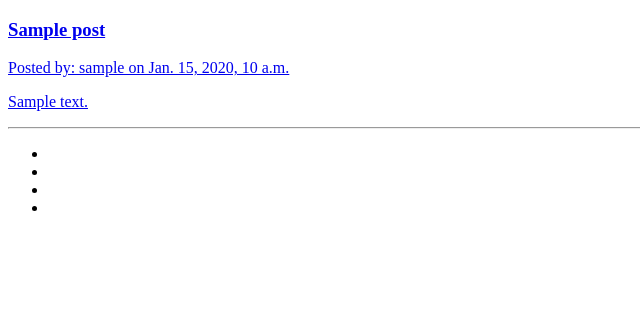
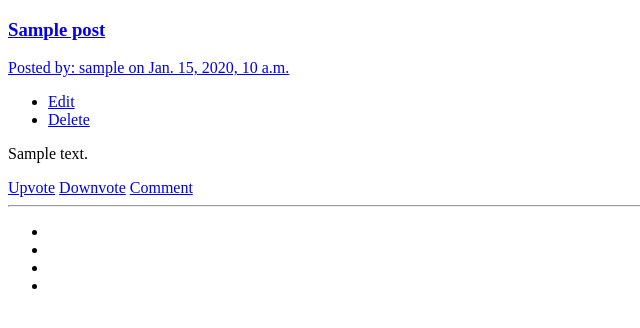
Before and after one commit to KevJohBer/Sweetkeebz-Forum, a Django app: page / in a window 1280 px wide. Shown: the part 152-480 px from the top of the page, without its empty margins (0-640 px from the left). Run offline with Django 3.2, Linux system fonts and the light colour scheme; tables that the repository leaves empty hold one stand-in row (values such as "Sample post"); some libraries are stand-ins or nearby versions.

Commit message:
created view for deleting posts, also added url and link in html

```diff
--- a/forum/urls.py
+++ b/forum/urls.py
@@ -6,4 +6,5 @@
     path('', views.Posts.as_view(), name='home'),
     path('<slug:slug>/', views.fullPost.as_view(), name='full_post'),
     path('add', views.editor.as_view(), name='add'),
+    path('delete/<slug>', views.Posts.delete_post, name='delete')
 ]
--- a/forum/views.py
+++ b/forum/views.py
@@ -1,13 +1,18 @@
 from django.shortcuts import render, get_object_or_404, redirect
 from django.views import generic, View
 from .models import Post, Comment
-from .forms import postForm
+from .forms import postForm, postComment
 
 
 class Posts(generic.ListView):
     model = Post
     post_list = Post.objects
     template_name = 'index.html'
+
+    def delete_post(request, slug):
+        post = get_object_or_404(Post, slug=slug)
+        post.delete()
+        return redirect('home')
 
 
 class fullPost(View):
@@ -21,20 +26,31 @@
             'post.html',
             {
                 'post': post,
-                'comments': comments
+                'comments': comments,
+                'add_comment': postComment()
             },
         )
 
-    def post(self, request, *args, **kwargs):
-        post = get_object_or_404(Post.objects)
+    def post(self, request, slug, *args, **kwargs):
+        post = get_object_or_404(Post.objects, slug=slug)
         comments = post.comments.order_by('created_on')
+
+        add_comment = postComment(data=request.POST)
+
+        if add_comment.is_valid():
+            comment = add_comment.save(commit=False)
+            comment.post = post
+            comment.save()
+        else:
+            add_comment = postComment()
 
         return render(
             request,
-            "post_detail.html",
+            "post.html",
             {
                 "post": post,
-                "comments": comments
+                "comments": comments,
+                "add_comment": postComment(),
             }
         )
 
--- a/templates/index.html
+++ b/templates/index.html
@@ -6,7 +6,14 @@
             <a href="{% url 'full_post' post.slug %}">
                 <h3 class="post-title">{{ post.title }}</h3>
                 <p>Posted by: {{ post.author }} on {{ post.created_on }}</p>
+                <ul>
+                    <li><a href="#">Edit</a></li>
+                    <li><a href="{% url 'delete' post.slug %}">Delete</a></li>
+                </ul>
                 <p>{{ post.content }}</p>
+                <a href="#">Upvote</a>
+                <a href="#">Downvote</a>
+                <a href="{% url 'full_post' post.slug %}">Comment</a>
             </a>
         </div>
         <hr>
```
Also changed, not shown: forum/forms.py (+7 -1 lines), templates/post.html (+4 -3 lines).
